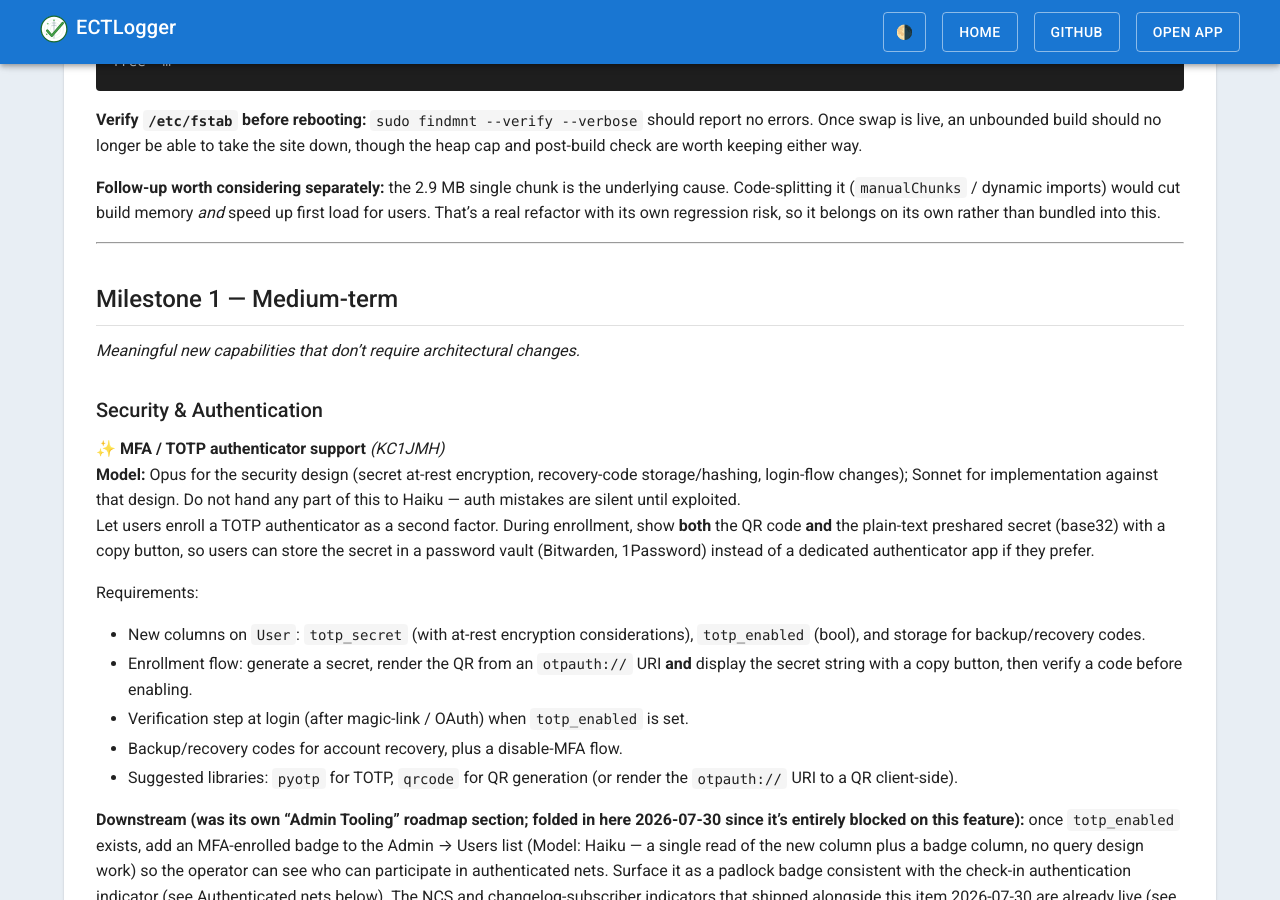
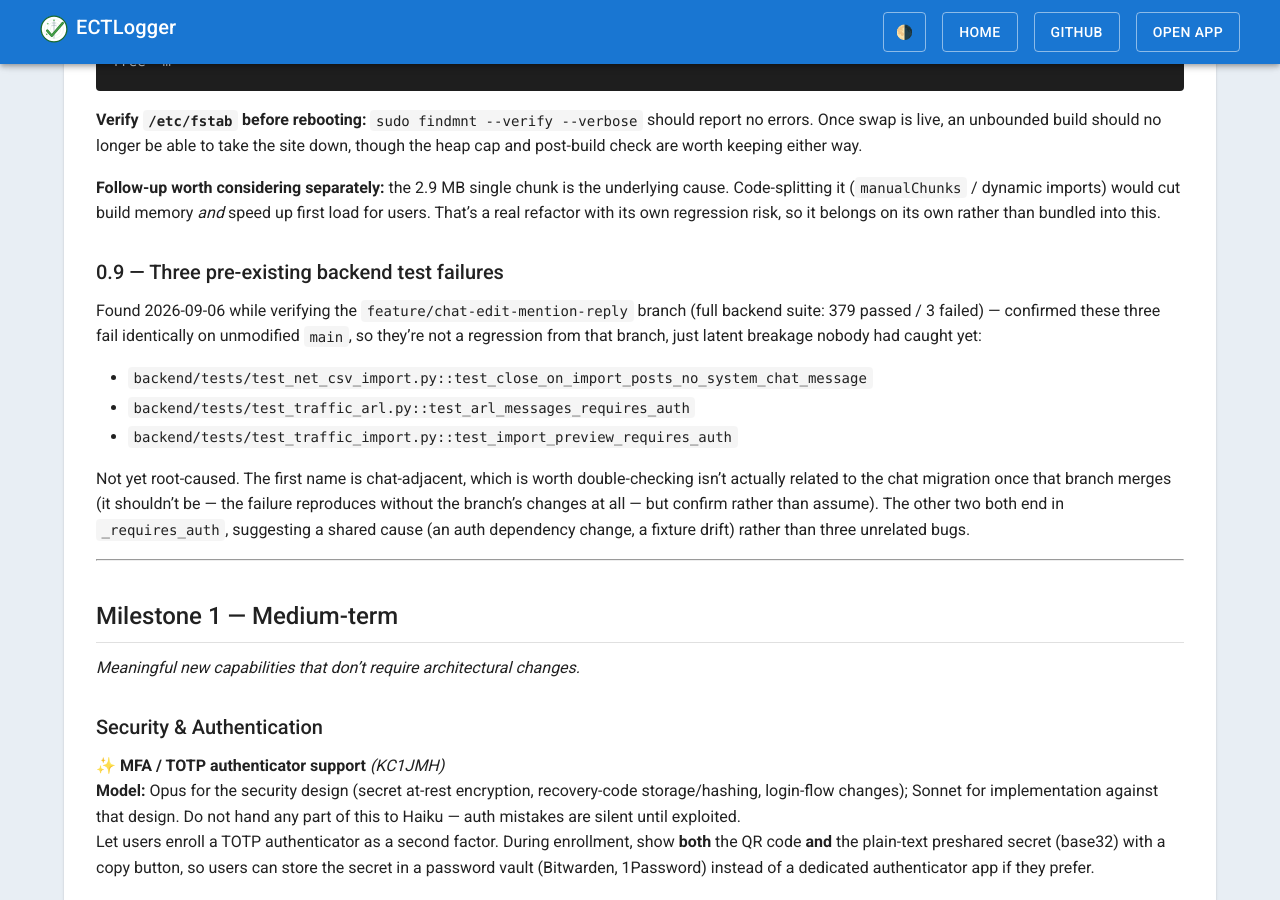
Before and after one commit to bradbrownjr/ectlogger, a Jekyll site: the page built from docs/ROADMAP.md, in a window 1280 px wide and 900 px high, scrolled down 2212 px. Built offline with Jekyll 4.4.1, drawn with Linux system fonts in a browser that asks for light colours; our own code applies the rules of GitHub Pages for plain Markdown files.

Commit message:
Log three pre-existing backend test failures in roadmap (Milestone 0.9)
Found while verifying the feature/chat-edit-mention-reply branch (full
backend suite run) and confirmed to reproduce identically on unmodified
main, so not a regression from that branch -- just latent breakage
nobody had caught yet. Not root-caused; logged so it isn't lost.

Co-Authored-By: Claude Sonnet 5 <noreply@anthropic.com>
Claude-Session: https://claude.ai/code/session_01LjFGyntuCLmjfCGh8VLZze

```diff
--- a/docs/ROADMAP.md
+++ b/docs/ROADMAP.md
@@ -91,6 +91,22 @@ down, though the heap cap and post-build check are worth keeping either way.
 Code-splitting it (`manualChunks` / dynamic imports) would cut build memory *and* speed up
 first load for users. That's a real refactor with its own regression risk, so it belongs on
 its own rather than bundled into this.
+
+### 0.9 — Three pre-existing backend test failures
+
+Found 2026-09-06 while verifying the `feature/chat-edit-mention-reply` branch (full backend
+suite: 379 passed / 3 failed) — confirmed these three fail identically on unmodified `main`,
+so they're not a regression from that branch, just latent breakage nobody had caught yet:
+
+- `backend/tests/test_net_csv_import.py::test_close_on_import_posts_no_system_chat_message`
+- `backend/tests/test_traffic_arl.py::test_arl_messages_requires_auth`
+- `backend/tests/test_traffic_import.py::test_import_preview_requires_auth`
+
+Not yet root-caused. The first name is chat-adjacent, which is worth double-checking isn't
+actually related to the chat migration once that branch merges (it shouldn't be — the failure
+reproduces without the branch's changes at all — but confirm rather than assume). The other
+two both end in `_requires_auth`, suggesting a shared cause (an auth dependency change, a
+fixture drift) rather than three unrelated bugs.
 
 ---
 
```
